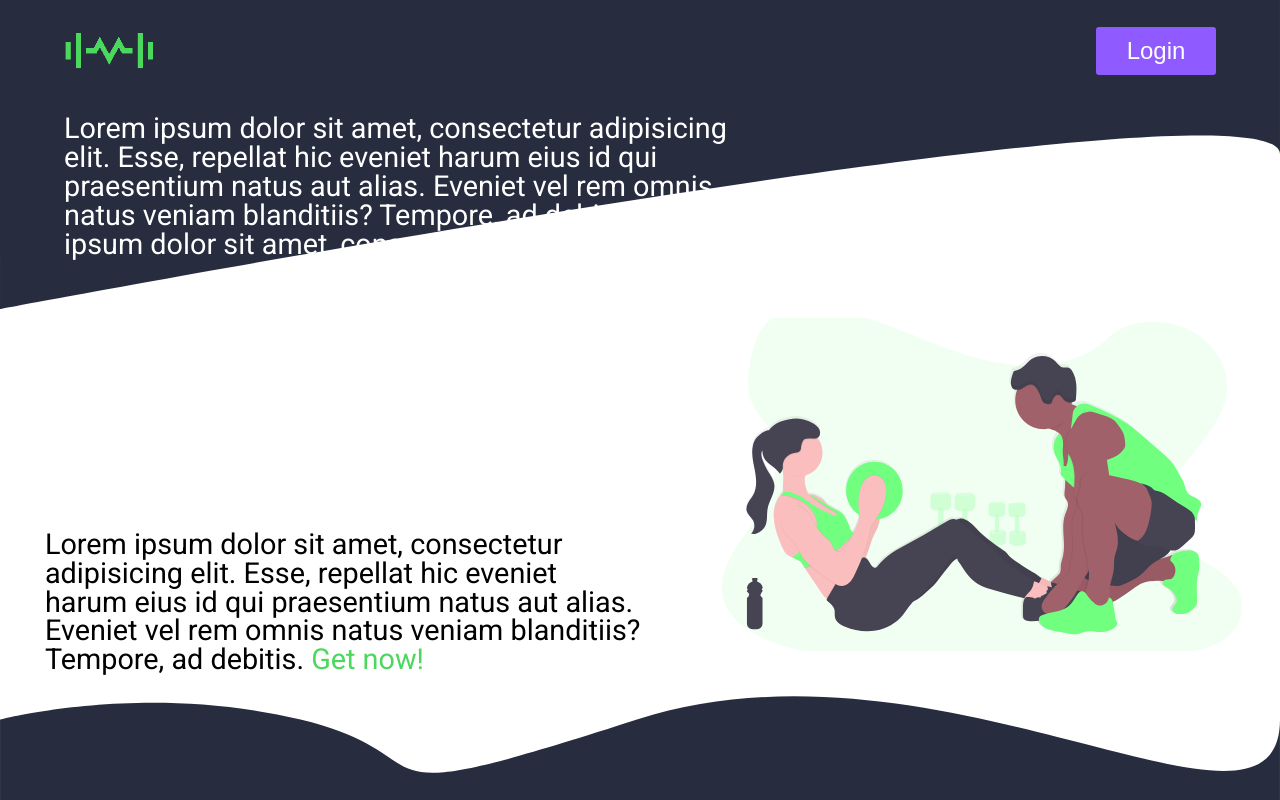
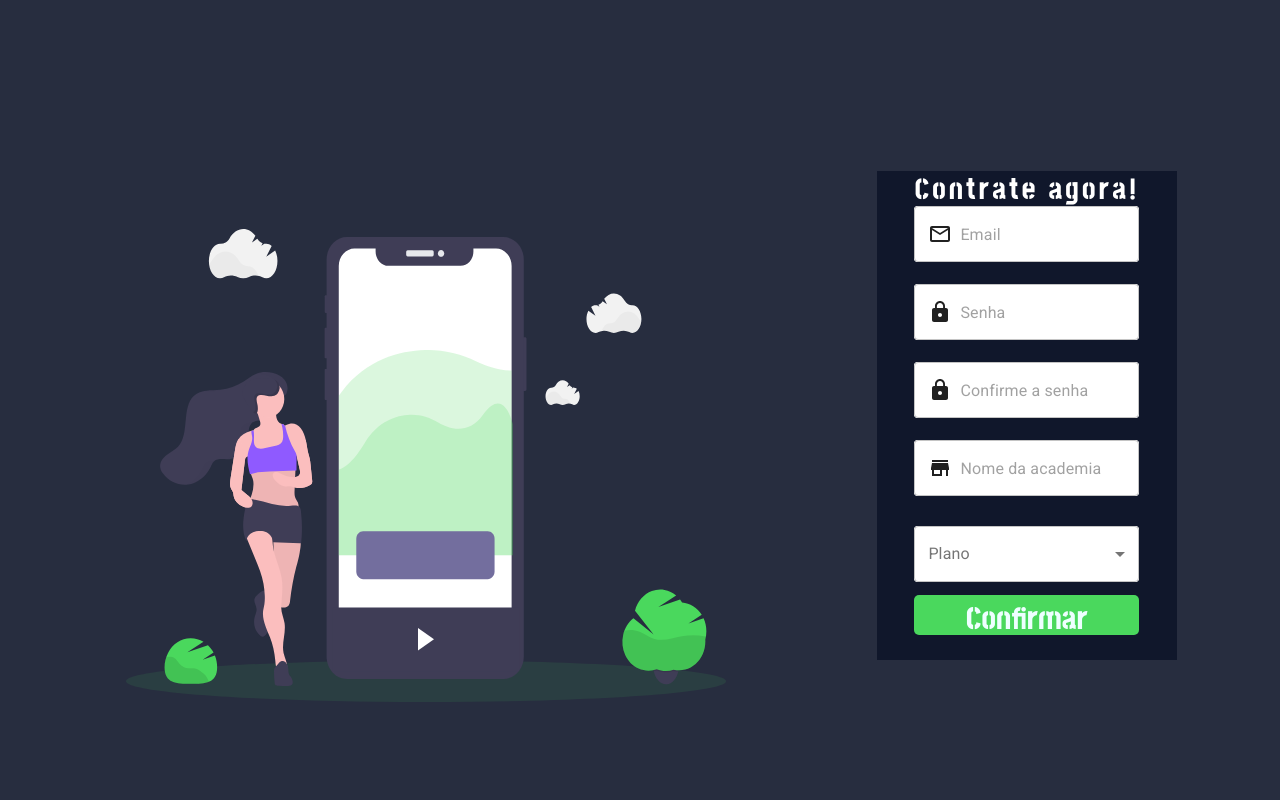
Before and after one commit to AdryellCabral/MyGym, a React (Create React App) app: page / in a window 1280 px wide. Shown: the top 800 px of the page. Built offline with nearby package versions, Linux system fonts and the light colour scheme; no server answers.

Commit message:
fix: merged

```diff
--- a/src/App.tsx
+++ b/src/App.tsx
@@ -4,6 +4,7 @@ import StudentRoutes from "./routes/student";
 import DefaultRoutes from "./routes/default";
 import { GlobalStyle } from "./styles/global";
 import Header from "./components/Header";
+import RegisterUser from "./pages/RegisterUser";
 
 const App = () => {
   let typeUser = localStorage.getItem("@typeUser") || "";
@@ -13,7 +14,8 @@ const App = () => {
 
   return (
     <>
-      {typeUser === "" ? (
+    <RegisterUser/>
+      {/* {typeUser === "" ? (
         <DefaultRoutes />
       ) : (
         <>
@@ -26,7 +28,7 @@ const App = () => {
           {typeUser === "coaches" && <CoachRoutes />}
           {typeUser === "students" && <StudentRoutes />}
         </>
-      )}
+      )} */}
       <GlobalStyle />
     </>
   );
--- a/src/components/GreenButton/index.tsx
+++ b/src/components/GreenButton/index.tsx
@@ -4,12 +4,18 @@ import { StyledButton } from "./styles";
 interface Props {
   children: ReactNode;
   small?: boolean;
-  onClick: () => void;
+  type?: any;
+  onClick?: () => void;
 }
 
-const GreenButton = ({ children, small = false, ...rest }: Props) => {
+const GreenButton = ({
+  children,
+  small = false,
+  type = "",
+  ...rest
+}: Props) => {
   return (
-    <StyledButton small={small} {...rest}>
+    <StyledButton small={small} {...rest} type={type}>
       <span>{children}</span>
     </StyledButton>
   );
--- /dev/null
+++ b/src/components/Register/index.tsx
@@ -0,0 +1,90 @@
+import { yupResolver } from "@hookform/resolvers/yup";
+import * as yup from "yup";
+import { useForm } from "react-hook-form";
+import GreenButton from "../GreenButton";
+import Input from "../Input";
+import { Store, Lock, MailOutline } from "@material-ui/icons";
+import { useState } from "react";
+import { FormControl, InputLabel, MenuItem, Select } from "@material-ui/core";
+import clsx from "clsx";
+import { apiMyGym } from "../../services/api";
+import { useStyles, Form } from "./styles";
+
+interface UserData {
+  password: string;
+  nome: string;
+  email: string;
+}
+
+const RegisterUser = () => {
+  const classes = useStyles();
+  const [plano, setPlano] = useState("");
+
+  const schema = yup.object().shape({
+    email: yup.string().email("Email inválido").required("Campo obrigatório"),
+    password: yup
+      .string()
+      .min(6, "Mínimo de 6 dígitos")
+      .required("Campo obrigatório"),
+    passwordConfirm: yup
+      .string()
+      .oneOf([yup.ref("password")], "Senhas diferentes")
+      .required("Campo obrigatório"),
+    nome: yup.string().required("Campo obrigatório"),
+  });
+
+  const {
+    register,
+    handleSubmit,
+    formState: { errors },
+  } = useForm({
+    resolver: yupResolver(schema),
+  });
+
+  const onRegister = (data: UserData) => {
+    const newData = { ...data, plano };
+    apiMyGym.post("register", newData);
+    //retirei o modal, pq não consegui mexer, vou arrumar
+  };
+
+  const handleChange = (event: React.ChangeEvent<{ value: unknown }>) => {
+    setPlano(event.target.value as string);
+  };
+
+  return (
+    <Form onSubmit={handleSubmit(onRegister)}>
+      <h1>Contrate agora!</h1>
+      <Input {...register("email")} label="Email">
+        <MailOutline />
+      </Input>
+      <p>{errors.email?.message}</p>
+      <Input {...register("password")} label="Senha">
+        <Lock />
+      </Input>
+      <p>{errors.password?.message}</p>
+      <Input {...register("passwordConfirm")} label="Confirme a senha">
+        <Lock />
+      </Input>
+      <p>{errors.passwordConfirm?.message}</p>
+      <Input {...register("nome")} label="Nome da academia">
+        <Store />
+      </Input>
+      <p>{errors.nome?.message}</p>
+
+      <FormControl variant="outlined" className={clsx(classes.textField)}>
+        <InputLabel>Plano</InputLabel>
+        <Select value={plano} onChange={handleChange} label="Plano">
+          <MenuItem value="">
+            <em>Escolha o plano</em>
+          </MenuItem>
+          <MenuItem value="mensal">Mensal</MenuItem>
+          <MenuItem value="semestral">Semestral</MenuItem>
+          <MenuItem value="anual">Anual</MenuItem>
+        </Select>
+      </FormControl>
+
+      <GreenButton type="submit">Confirmar</GreenButton>
+    </Form>
+  );
+};
+export default RegisterUser;
--- /dev/null
+++ b/src/components/Register/styles.ts
@@ -0,0 +1,62 @@
+import styled from "styled-components";
+import { createStyles, makeStyles, Theme } from "@material-ui/core";
+
+export const Form = styled.form`
+  display: flex;
+  flex-direction: column;
+  text-align: center;
+  margin: 0 auto;
+  width: 300px;
+
+  div {
+    div {
+      background-color: white;
+      border-radius: 4px;
+    }
+  }
+
+  h1 {
+    font-size: 26px;
+    letter-spacing: 3px;
+    font-family: var(--title-font);
+    margin: 5px 0 0;
+    color: white;
+  }
+
+  p {
+    font-family: var(--font-roboto); //remover
+    height: 16px;
+    margin: 3px 0;
+    color: white;
+  }
+
+  button {
+    margin: 0 auto;
+    width: 225px;
+    margin-top: 5px;
+    span {
+      font-family: var(--title-font);
+    }
+  }
+
+  @media (min-width: 768px) {
+    h1 {
+      font-size: var(--font-title-desktop);
+    }
+    background-color: var(--color-black);
+    padding-bottom: 25px;
+  }
+`;
+
+export const useStyles = makeStyles((theme: Theme) =>
+  createStyles({
+    margin: {
+      margin: theme.spacing(1),
+    },
+    textField: {
+      width: "25ch",
+      margin: "8px auto",
+      textAlign: "left",
+    },
+  })
+);
--- /dev/null
+++ b/src/pages/RegisterUser/index.tsx
@@ -0,0 +1,29 @@
+import Register from "../../components/Register";
+import { ContainerRegister, Container } from "./styles";
+import img from "../../assets/images/undraw_fitness_tracker.svg"
+// import logo from "../../assets/images/Logo_halter2-verde_sembordas.png";
+
+import { useWindowWidth } from "../../providers/WindowWidth";
+import { motion } from "framer-motion";
+
+export const RegisterUser = () => {
+  const { windowWidth } = useWindowWidth();
+
+  return (
+
+    <Container>
+      <motion.div
+        initial={{ opacity: 0 }}
+        animate={{ opacity: 1 }}
+        transition={{ duration: 0.6 }}
+      >
+        <ContainerRegister>
+          {windowWidth >= 768 && <img src={img} alt="" />}
+          <Register />
+        </ContainerRegister>
+      </motion.div>
+    </Container>
+  );
+};
+
+export default RegisterUser
--- /dev/null
+++ b/src/pages/RegisterUser/styles.ts
@@ -0,0 +1,35 @@
+import styled from "styled-components";
+
+export const ContainerRegister = styled.div`
+  background-color: var(--light-black);
+  height: calc(112vh - 65px);
+  display: flex;
+  align-items: center;
+
+  img {
+    width: calc(85vw - 400px);
+    max-width: 600px;
+    margin-right: 5%;
+    margin-top: 100px;
+  }
+
+  @media (min-width: 1024px) {
+    img {
+      margin-left: 10%;
+    }
+
+    padding-right: 16px;
+  }
+
+  @media (min-width: 768px) {
+    height: calc(112vh - 65px);
+  }
+
+  @media (min-width: 1366px) {
+    height: calc(112vh - 75px);
+  }
+`;
+
+export const Container = styled.div`
+  background-color: var(--light-black);
+`;
```
Also changed, not shown: src/assets/images/undraw_fitness_tracker.svg (added), src/assets/images/undraw_personal_trainer.svg (added).
